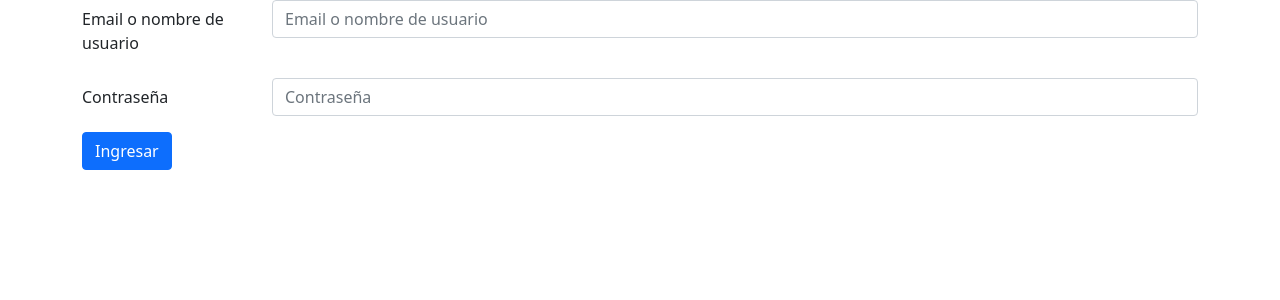
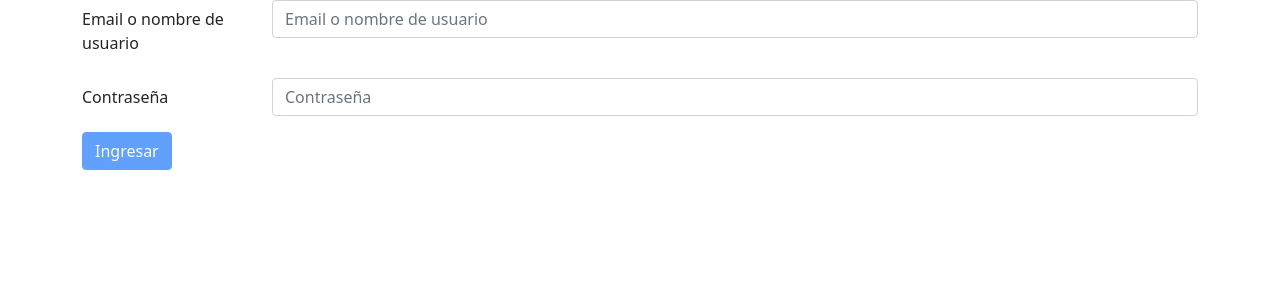
Before and after one commit to Juansecu/ProjectsManager_-_Frontend, an Angular app: page /#/auth/login in a window 1280 px wide. Shown: the top 300 px of the page. Built offline with nearby package versions, Linux system fonts and the light colour scheme.

Commit message:
Login system for users was implemented

```diff
--- a/src/app/auth/pages/login/login.component.html
+++ b/src/app/auth/pages/login/login.component.html
@@ -1,15 +1,19 @@
-<form>
+<div *ngIf="errorMessage" class="alert alert-danger" role="alert">
+  {{ errorMessage }}
+</div>
+
+<form (ngSubmit)="login()" [formGroup]="form" autocomplete="off">
   <div class="row mb-3">
-    <label for="email" class="col-sm-2 col-form-label">Email o nombre de usuario</label>
+    <label for="username" class="col-sm-2 col-form-label">Email o nombre de usuario</label>
     <div class="col-sm-10">
-      <input type="email" id="email" class="form-control" placeholder="Email o nombre de usuario">
+      <input formControlName="username" type="text" id="username" class="form-control" placeholder="Email o nombre de usuario">
     </div>
   </div>
   <div class="row mb-3">
     <label for="password" class="col-sm-2 col-form-label">Contraseña</label>
     <div class="col-sm-10">
-      <input type="password" id="password" class="form-control" placeholder="Contraseña">
+      <input formControlName="password" type="password" id="password" class="form-control" placeholder="Contraseña">
     </div>
   </div>
-  <button type="submit" class="btn btn-primary">Ingresar</button>
+  <button type="submit" [disabled]="form.invalid" class="btn btn-primary">Ingresar</button>
 </form>
--- a/src/app/auth/pages/login/login.component.ts
+++ b/src/app/auth/pages/login/login.component.ts
@@ -1,15 +1,54 @@
 import { Component, OnInit } from '@angular/core';
+import { FormBuilder, Validators } from '@angular/forms';
+import { Router } from '@angular/router';
+
+import { AuthService } from '../../services/auth.service';
 
 @Component({
   selector: 'app-login',
   templateUrl: './login.component.html',
   styleUrls: ['./login.component.scss']
 })
-export class LoginComponent implements OnInit {
+export class LoginComponent {
+  errorMessage = '';
+  form = this._FORM_BUILDER.group({
+    password: [
+      '',
+      [Validators.maxLength(16), Validators.minLength(8), Validators.required]
+    ],
+    username: [
+      '',
+      [Validators.pattern(/^[a-zA-Z0-9]{8,15}$/), Validators.required]
+    ]
+  });
 
-  constructor() { }
+  constructor(
+    private readonly _FORM_BUILDER: FormBuilder,
+    private readonly _ROUTER: Router,
+    private readonly _AUTH_SERVICE: AuthService
+  ) {}
 
-  ngOnInit(): void {
+  login() {
+    this._AUTH_SERVICE.login(this.form.value).subscribe(response => {
+      if ((response as any).code !== 200) {
+        switch ((response as any).code) {
+          case 401:
+            this.errorMessage = `¡La contraseña insertada es incorrecta!`;
+            break;
+          case 404:
+            this.errorMessage = `¡El usuario ${this.form.value.username} no existe!`;
+            break;
+          default:
+            this.errorMessage =
+              'Ha habido un error al inetntar iniciar sesión en su usuario. ¡Inténtelo más tarde!';
+        }
+
+        return;
+      }
+
+      sessionStorage.setItem('token', (response as any).token);
+
+      this._ROUTER.navigate(['/companies']);
+    });
   }
-
 }
--- a/src/app/auth/services/auth.service.ts
+++ b/src/app/auth/services/auth.service.ts
@@ -3,7 +3,7 @@ import { HttpClient } from '@angular/common/http';
 
 import { environment } from 'src/environments/environment';
 
-import { AddUser } from '../typings/User';
+import { IAddUser, ILoginUser } from '../typings/User';
 
 @Injectable({
   providedIn: 'root'
@@ -13,7 +13,11 @@ export class AuthService {
 
   constructor(private readonly _HTTP_CLIENT: HttpClient) {}
 
-  register(newUserData: AddUser) {
+  login(userData: ILoginUser) {
+    return this._HTTP_CLIENT.post(`${this._BASE_URI}/users/login`, userData);
+  }
+
+  register(newUserData: IAddUser) {
     return this._HTTP_CLIENT.post(
       `${this._BASE_URI}/users/register`,
       newUserData
```
